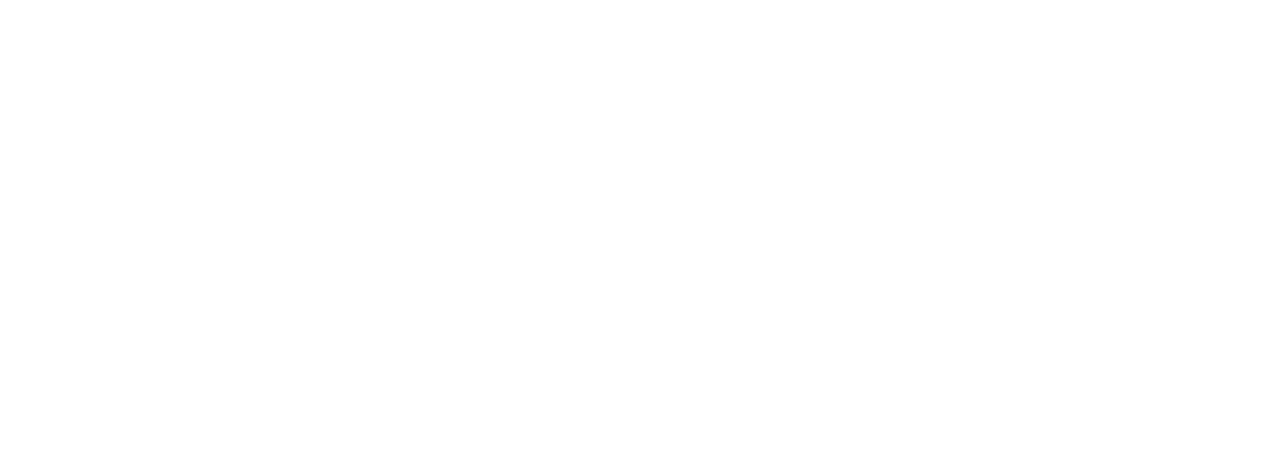
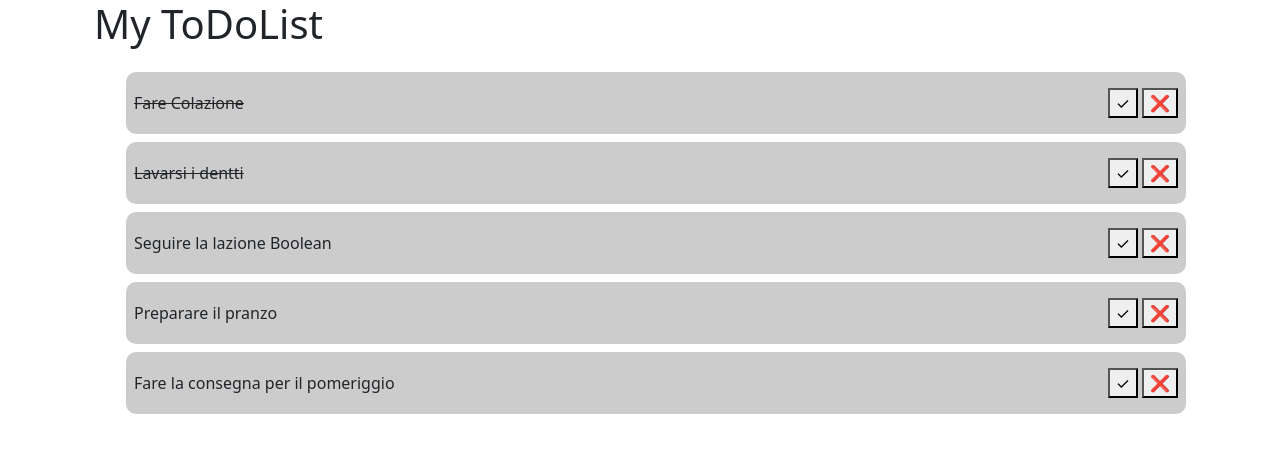
Before and after one commit to RosarioNici/vue-todolist, a plain HTML site: page index.html in a window 1280 px wide. Drawn offline with nearby package versions, Linux system fonts and the light colour scheme.

Commit message:
first part done

```diff
--- a/file.js
+++ b/file.js
@@ -12,13 +12,23 @@ const app = new Vue(
             },
             {
                 text: 'Seguire la lazione Boolean',
-                done: true
-            }, {
+                done: false
+            },
+            {
                 text: 'Preparare il pranzo',
-                done: true
+                done: false
+            },
+            {
+                text: 'Fare la consegna per il pomeriggio',
+                done: false
             }
             ],
             index: 0
+        },
+        methods: {
+
+
+
         }
 
     }
--- a/index.html
+++ b/index.html
@@ -18,14 +18,20 @@
     <header></header>
     <main>
         <div id="list">
-            <div class="container-md flex-column ">
+            <div class="container-md flex-column justify-content-center align-items-center">
                 <div class="container-fluid">
-                    <h1>My ToDoList</h1>
+                    <div>
+                        <h1>My ToDoList</h1>
+                    </div>
                 </div>
                 <div class="container-fluid my-4 to-do-list">
+                    <!-- <button @click="upToIndex">Cose faccio domani?</button> -->
                     <ul>
-                        <li v-for="item in todoList">
-                            {{item[index].text}}
+                        <li class="py-3 px-2 my-2 d-flex justify-content-between align-items-center"
+                            v-for="item in todoList">
+                            <span :class="{ doornodo : item.done === true }"> {{item.text}} </span> <span> <button>
+                                    &#10003;</button> <button>
+                                    &#10060;</button></span>
                         </li>
                     </ul>
                 </div>
--- a/style.css
+++ b/style.css
@@ -0,0 +1,11 @@
+li {
+    list-style-type: none;
+    background-color: #ccc;
+    border-radius: 10px;
+}
+
+
+.doornodo {
+    text-decoration: line-through;
+
+}
```
